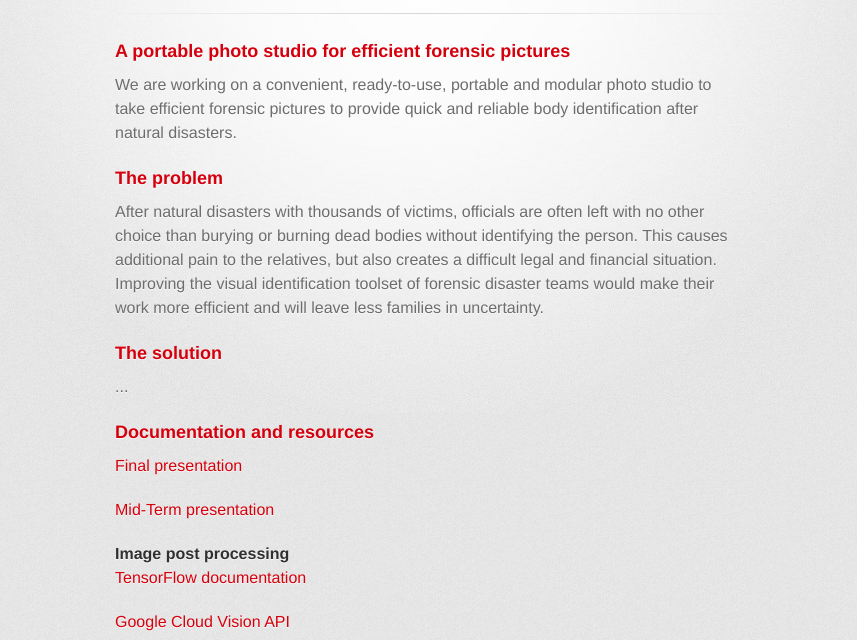
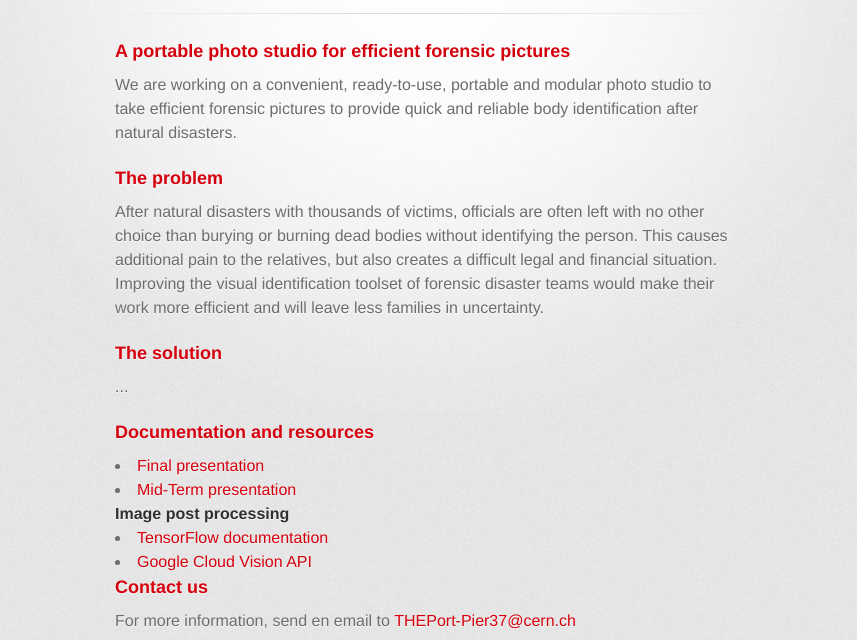
Before and after one commit to THEPortatCERN/Hackathon2016-Pier37, a plain HTML site: page index.html in a window 1280 px wide. Shown: the part 160-800 px from the top of the page, without its empty margins (215-1072 px from the left). Drawn offline with nearby package versions, Linux system fonts and the light colour scheme; a script that the page names is missing; a web font is replaced by a local one.

Commit message:
Update index.html

```diff
--- a/index.html
+++ b/index.html
@@ -55,12 +55,12 @@
             </a>
             Documentation and resources
           </h3>
-          <p><a href="#">Final presentation</a></p>
-          <p><a href="https://github.com/THEPortatCERN/Hackathon2016-Pier37/blob/master/presentations/Pier37_MidTerm_Presentation.pdf">Mid-Term presentation</a></p>
+          <li><a href="#">Final presentation</a></li>
+          <li><a href="https://github.com/THEPortatCERN/Hackathon2016-Pier37/blob/master/presentations/Pier37_MidTerm_Presentation.pdf">Mid-Term presentation</a></li>
 
           <h4>Image post processing</h4>
-          <p><a href="https://www.tensorflow.org">TensorFlow documentation</a></p>
-          <p><a href="https://cloud.google.com/vision/">Google Cloud Vision API</a></p>
+          <li><a href="https://www.tensorflow.org">TensorFlow documentation</a></li>
+          <li><a href="https://cloud.google.com/vision/">Google Cloud Vision API</a></li>
 
 
 
@@ -71,7 +71,7 @@
             </a>
             Contact us
           </h3>
-          <p>For more information, send en email to ...</p>
+          <p>For more information, send en email to <a href="mail:THEPort-Pier37@cern.ch">THEPort-Pier37@cern.ch</a></p>
           <img src="images/THE_Port_2016___THE_Port.png">
 
 
```
